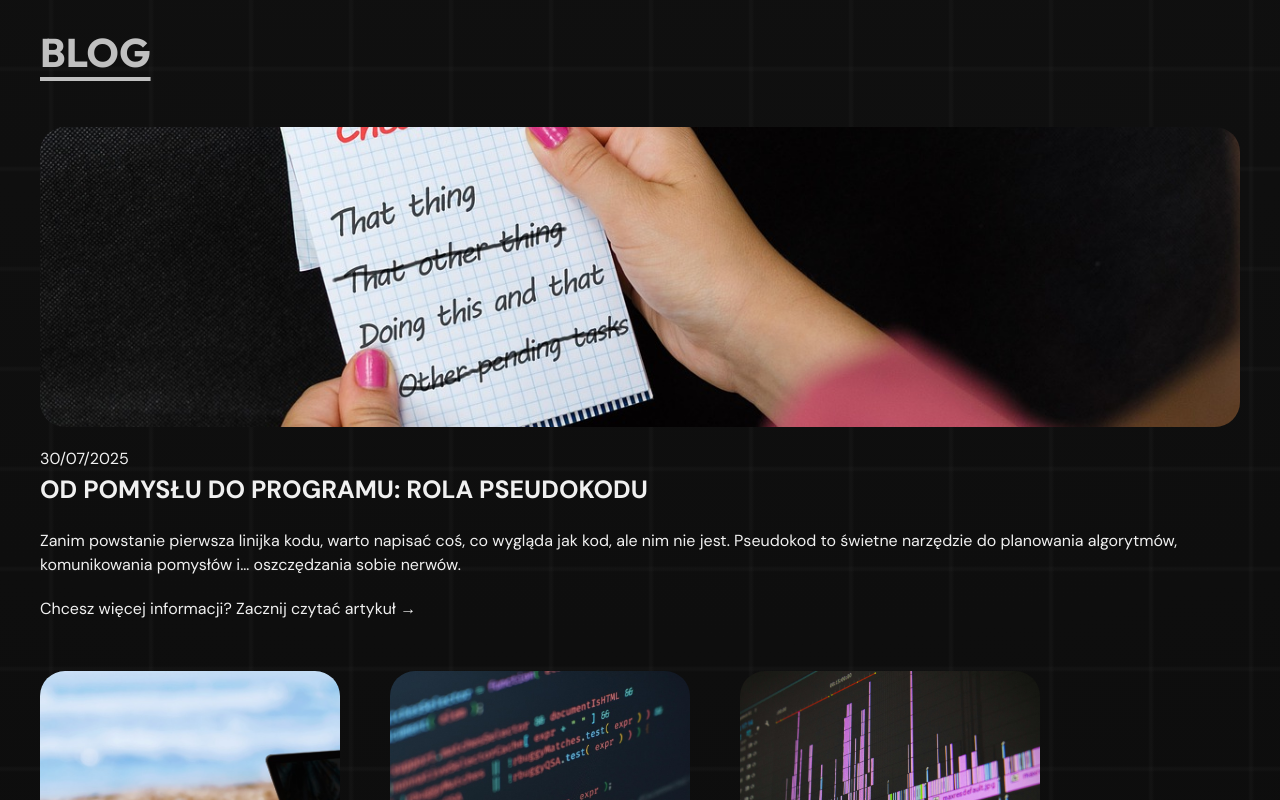
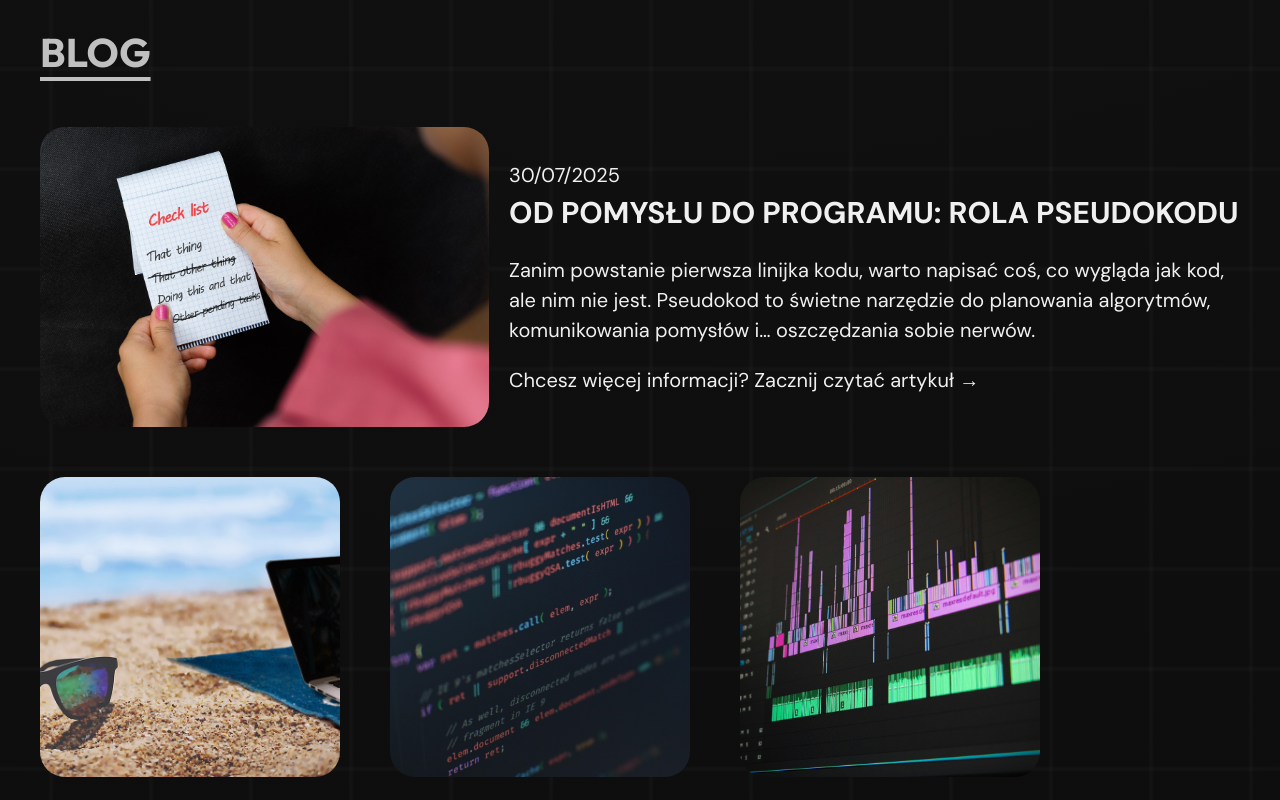
Before and after one commit to MaciejMi/portfolio, a React (Vite) app: page / in a window 1280 px wide. Shown: the part 6080-6880 px from the top of the page. Built offline with nearby package versions, Linux system fonts and the light colour scheme.

Commit message:
add demo to blog

```diff
--- a/src/assets/components.scss
+++ b/src/assets/components.scss
@@ -265,6 +265,33 @@
 	}
 }
 
+// DIALOG
+
+.dialog {
+	position: fixed;
+	top: 50%;
+	left: 50%;
+	padding: 20px;
+	transform: translate(-50%, -50%);
+	display: flex;
+	flex-direction: column;
+	align-items: center;
+	justify-content: center;
+	background: c.$cardBgColor;
+	border: 1px solid c.$textColor;
+	color: c.$textColor;
+	z-index: 1000;
+
+	button {
+		margin-top: 20px;
+		padding: 10px 20px;
+		background: none;
+		color: c.$textColor;
+		border: 1px solid c.$textColor;
+		border-radius: 15px;
+	}
+}
+
 // RWD
 
 @media (min-width: 576px) {
@@ -355,6 +382,28 @@
 			font-size: 2rem;
 		}
 	}
+
+	.blogCard {
+		transition: transform 0.3s;
+
+		&:hover {
+			transform: scale(1.05);
+		}
+
+		&--main {
+			align-items: center;
+			flex-direction: row;
+		}
+
+		&__content {
+			h4 {
+				font-size: 3rem;
+			}
+			p {
+				font-size: 2rem;
+			}
+		}
+	}
 }
 
 @media (min-width: 992px) {
--- a/src/components/addons/BlogCard.jsx
+++ b/src/components/addons/BlogCard.jsx
@@ -1,8 +1,13 @@
+import { useState } from 'react'
 import '../../assets/components.scss'
+import Dialog from './Dialog'
 
 const BlogCard = ({ children, title, date, image, href, isMain = false }) => {
+	const [isDialogOpen, setDialogOpen] = useState(false)
+
 	return (
-		<a href={href} className={isMain ? 'blogCard blogCard--main' : 'blogCard'}>
+		<>
+			<a onClick={() => setDialogOpen(true)} className={isMain ? 'blogCard blogCard--main' : 'blogCard'}>
 				<div className="blogCard__content">
 					<p className="blogCard__date">{date}</p>
 					<h4>{title}</h4>
@@ -15,6 +20,11 @@ const BlogCard = ({ children, title, date, image, href, isMain = false }) => {
 					<img src={image} alt={title} />
 				</div>
 			</a>
+
+			{isDialogOpen && (
+				<Dialog text="Obecnie blog jest w wersji demonstracyjnej" onClose={() => setDialogOpen(false)} />
+			)}
+		</>
 	)
 }
 
--- /dev/null
+++ b/src/components/addons/Dialog.jsx
@@ -0,0 +1,14 @@
+import '../../assets/components.scss'
+
+const Dialog = ({ text, onClose }) => {
+	return (
+		<dialog open className="dialog">
+			<p>{text}</p>
+			<form method="dialog">
+				<button onClick={onClose}>OK</button>
+			</form>
+		</dialog>
+	)
+}
+
+export default Dialog
```
Lines whose indentation alone changed are shown as unchanged.
